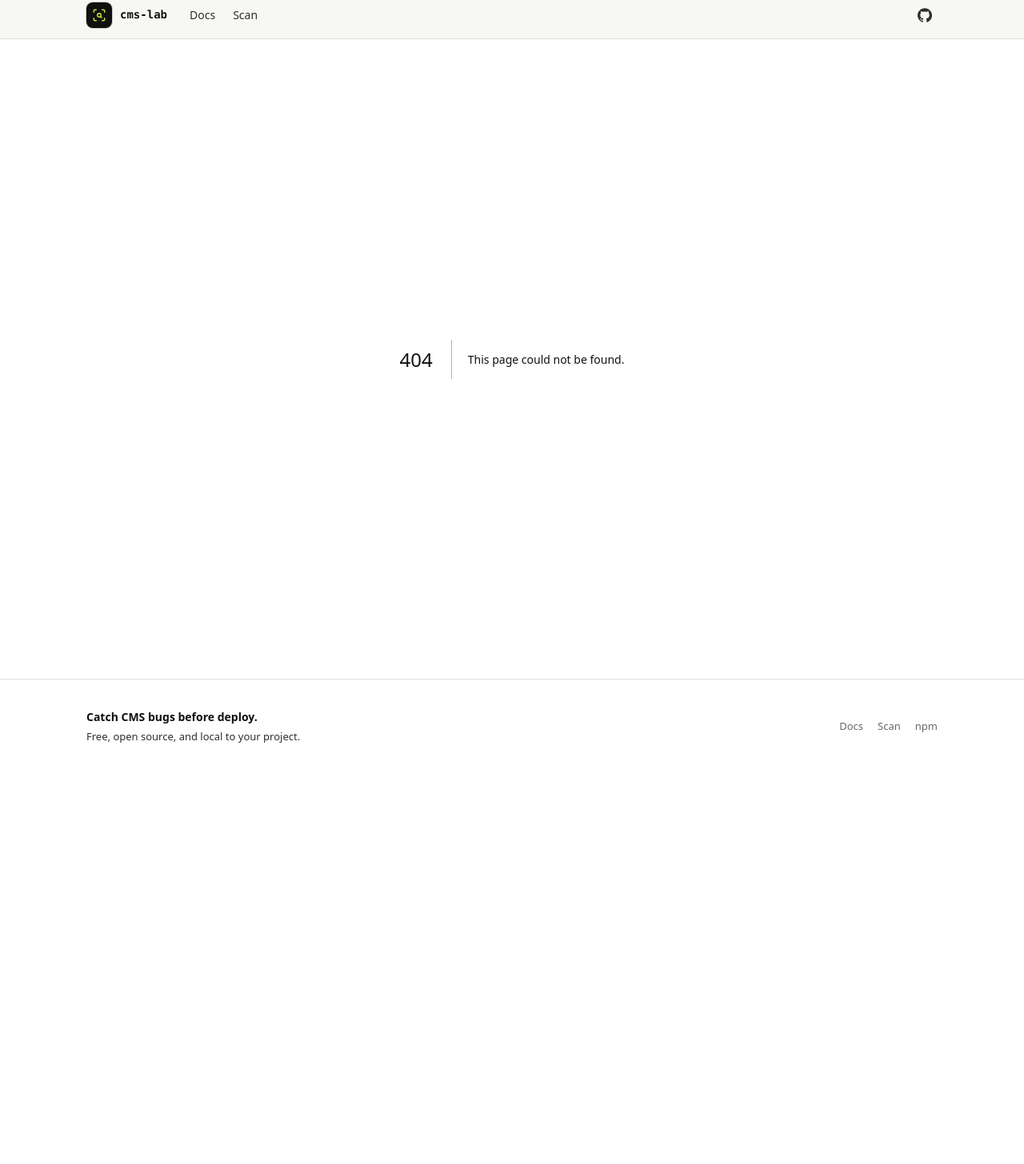
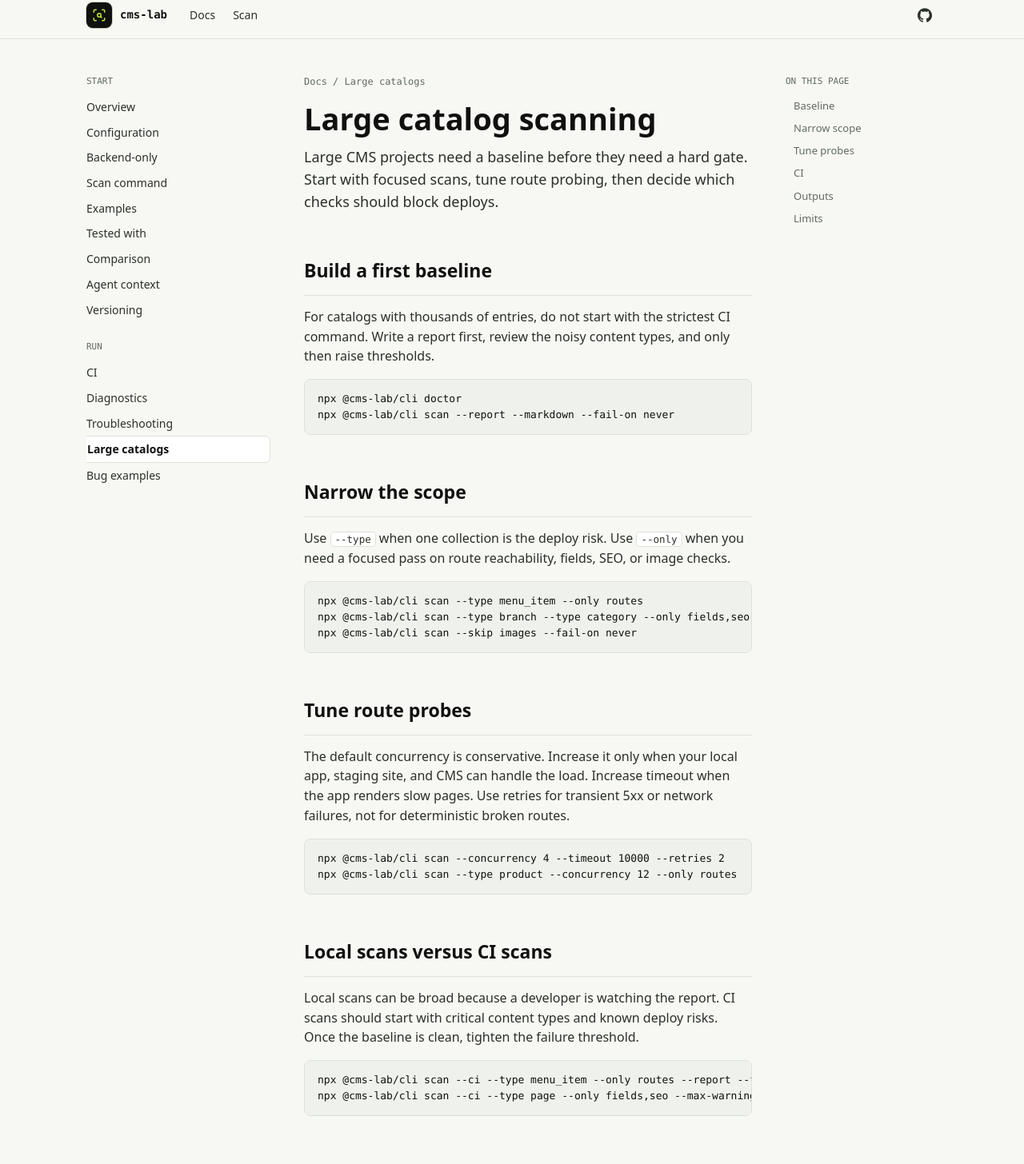
Before and after one commit to i-afaqrashid/cms-lab., a Next.js app in the folder apps/site/: page /docs/large-catalogs in a window 1280 px wide. Before the commit this address had no page. Shown: the part 10-1466 px from the top of the page at 80% size. Before the commit the page ends 997 px from the top, so only its background shows below. Built offline with nearby package versions, Linux system fonts and the light colour scheme.

Commit message:
Add large catalog scanning docs

```diff
--- a/apps/site/app/components.tsx
+++ b/apps/site/app/components.tsx
@@ -27,6 +27,7 @@ export const docsNav: Array<{ title: string; links: DocLink[] }> = [
       { href: "/docs/ci", label: "CI" },
       { href: "/docs/diagnostics", label: "Diagnostics" },
       { href: "/docs/troubleshooting", label: "Troubleshooting" },
+      { href: "/docs/large-catalogs", label: "Large catalogs" },
       { href: "/docs/bug-examples", label: "Bug examples" },
     ],
   },
--- /dev/null
+++ b/apps/site/app/docs/large-catalogs/page.tsx
@@ -0,0 +1,107 @@
+import type { Metadata } from "next";
+import Link from "next/link";
+
+import { CodeBlock, DocsShell } from "../../components";
+
+export const metadata: Metadata = {
+  title: "Large Catalogs",
+  description:
+    "How to run cms-lab against larger CMS catalogs without making the first scan noisy or slow.",
+};
+
+export default function LargeCatalogsPage() {
+  return (
+    <DocsShell
+      active="/docs/large-catalogs"
+      toc={[
+        { href: "#baseline", label: "Baseline" },
+        { href: "#narrow", label: "Narrow scope" },
+        { href: "#tune", label: "Tune probes" },
+        { href: "#ci", label: "CI" },
+        { href: "#outputs", label: "Outputs" },
+        { href: "#limits", label: "Limits" },
+      ]}
+    >
+      <div className="breadcrumb">Docs / Large catalogs</div>
+      <h1>Large catalog scanning</h1>
+      <p className="lede">
+        Large CMS projects need a baseline before they need a hard gate. Start
+        with focused scans, tune route probing, then decide which checks should
+        block deploys.
+      </p>
+
+      <h2 id="baseline">Build a first baseline</h2>
+      <p>
+        For catalogs with thousands of entries, do not start with the strictest
+        CI command. Write a report first, review the noisy content types, and
+        only then raise thresholds.
+      </p>
+      <CodeBlock>{`npx @cms-lab/cli doctor
+npx @cms-lab/cli scan --report --markdown --fail-on never`}</CodeBlock>
+
+      <h2 id="narrow">Narrow the scope</h2>
+      <p>
+        Use <code>--type</code> when one collection is the deploy risk. Use{" "}
+        <code>--only</code> when you need a focused pass on route reachability,
+        fields, SEO, or image checks.
+      </p>
+      <CodeBlock>{`npx @cms-lab/cli scan --type menu_item --only routes
+npx @cms-lab/cli scan --type branch --type category --only fields,seo
+npx @cms-lab/cli scan --skip images --fail-on never`}</CodeBlock>
+
+      <h2 id="tune">Tune route probes</h2>
+      <p>
+        The default concurrency is conservative. Increase it only when your
+        local app, staging site, and CMS can handle the load. Increase timeout
+        when the app renders slow pages. Use retries for transient 5xx or
+        network failures, not for deterministic broken routes.
+      </p>
+      <CodeBlock>{`npx @cms-lab/cli scan --concurrency 4 --timeout 10000 --retries 2
+npx @cms-lab/cli scan --type product --concurrency 12 --only routes`}</CodeBlock>
+
+      <h2 id="ci">Local scans versus CI scans</h2>
+      <p>
+        Local scans can be broad because a developer is watching the report. CI
+        scans should start with critical content types and known deploy risks.
+        Once the baseline is clean, tighten the failure threshold.
+      </p>
+      <CodeBlock>{`npx @cms-lab/cli scan --ci --type menu_item --only routes --report --fail-on error
+npx @cms-lab/cli scan --ci --type page --only fields,seo --max-warnings 0`}</CodeBlock>
+
+      <h2 id="outputs">Outputs for large results</h2>
+      <ul>
+        <li>
+          Use <code>--report</code> for human review and filtering.
+        </li>
+        <li>
+          Use <code>--markdown</code> for release notes or PR summaries.
+        </li>
+        <li>
+          Use <code>--junit</code> when CI should display failures as test
+          results.
+        </li>
+        <li>
+          Use <code>--json</code> for custom scripts or annotations.
+        </li>
+        <li>
+          Keep <code>--include-sensitive-output</code> off unless the output
+          stays private.
+        </li>
+      </ul>
+
+      <h2 id="limits">Current limits</h2>
+      <p>
+        cms-lab can narrow, probe, and report large route and field-check
+        workflows. It does not yet implement deep cross-document business rules
+        such as "every active menu item must have one pricing record per
+        branch." Track those as custom relationship checks rather than treating
+        basic route scanning as proof of relational correctness.
+      </p>
+      <p>
+        Next steps: <Link href="/docs/scan">scan command</Link>,{" "}
+        <Link href="/docs/tested-with">adapter maturity</Link>, and{" "}
+        <Link href="/docs/troubleshooting">troubleshooting</Link>.
+      </p>
+    </DocsShell>
+  );
+}
```
Also changed, not shown: apps/site/app/docs/page.tsx (+11 -0 lines), 1 other file (tests, documents, lock files or other folders).
